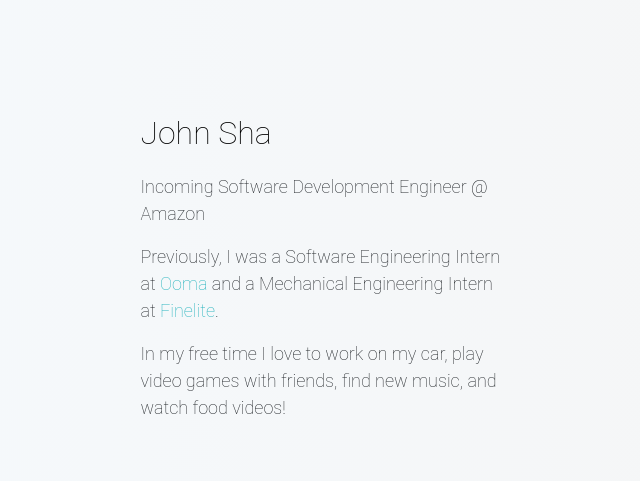
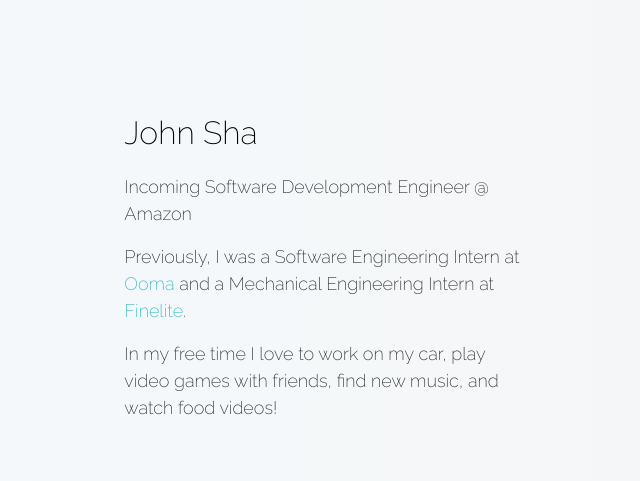
Before and after one commit to johnwsha/johnwsha.github.io, a Flask app: page / in a window 1280 px wide. Shown: the top 481 px of the page, without its empty margins (215-855 px from the left). Run offline with Flask 2, Linux system fonts and the light colour scheme; some libraries are stand-ins or nearby versions.

Commit message:
updated font

```diff
--- a/static/css/main.css
+++ b/static/css/main.css
@@ -8,18 +8,14 @@
 
 @media (min-width: 550px) {
   .container {
-    width: 63%;
+    width: 65%;
     right: 50px;
     margin-top: 5%;
   }
 }
 
-.font {
-  font-family: 'Roboto', sans-serif;
-  font-weight: 200;
-}
-
 .main {
+  font-family: 'Raleway', sans-serif;
   padding: 45px;
   font-size: 18px;
 }
--- a/templates/homepage.html
+++ b/templates/homepage.html
@@ -3,7 +3,7 @@
 
 <body>
   <div class="container">
-    <div class="main font">
+    <div class="main">
       <p id="it me">
         <a class="name" href="{{ url_for('static', filename='John_Sha_Resume.pdf') }}">
           <font size="6">
--- a/templates/layout.html
+++ b/templates/layout.html
@@ -10,6 +10,7 @@
     <!-- styles -->
     <link rel="stylesheet" href="https://stackpath.bootstrapcdn.com/bootstrap/4.3.1/css/bootstrap.min.css" integrity="sha384-ggOyR0iXCbMQv3Xipma34MD+dH/1fQ784/j6cY/iJTQUOhcWr7x9JvoRxT2MZw1T" crossorigin="anonymous">
     <link rel="stylesheet" href="{{ url_for('static', filename='css/main.css') }}">
+    <link href="https://fonts.googleapis.com/css2?family=Raleway:wght@100;200&display=swap" rel="stylesheet">
   </head>
 
   <body class="off-white">
```
